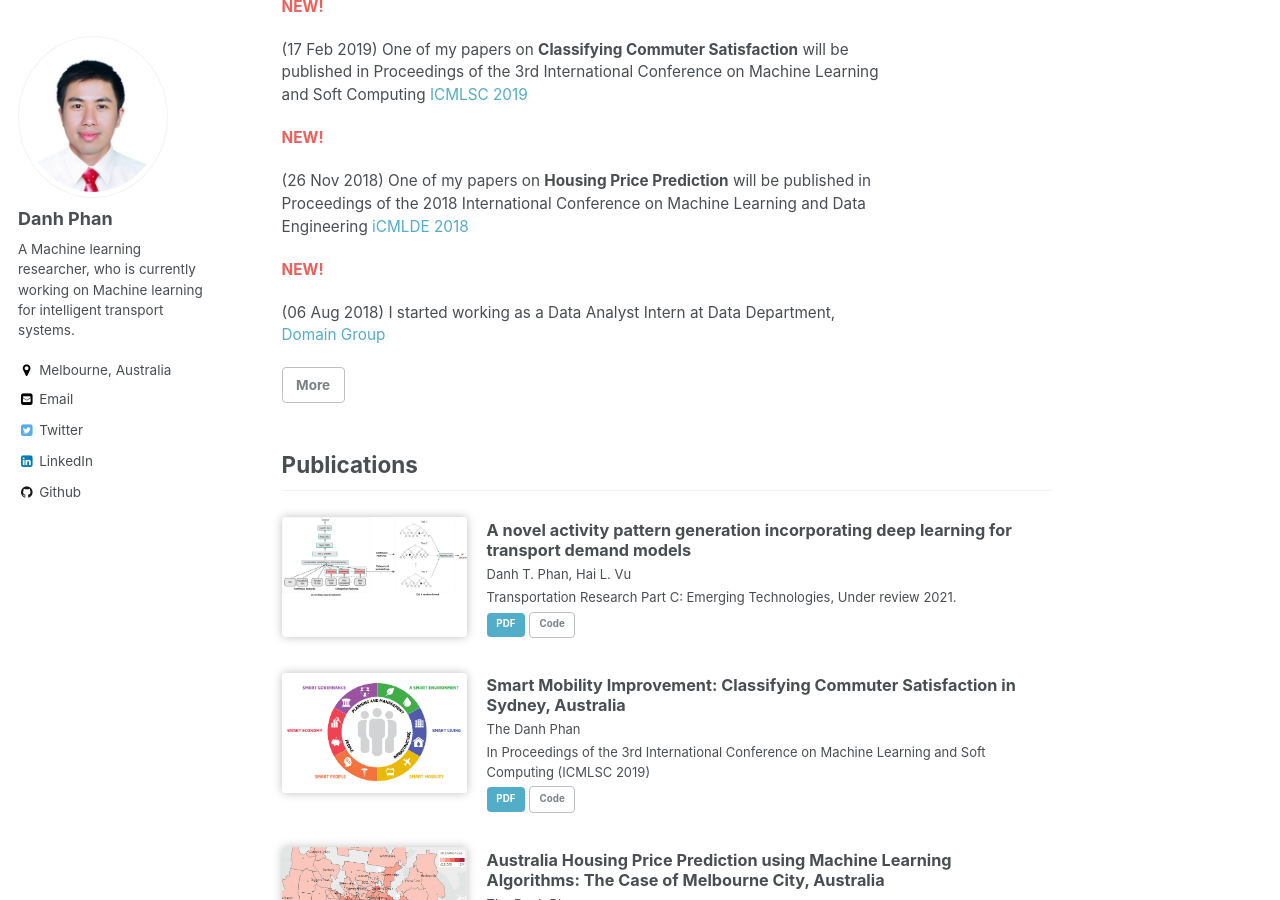
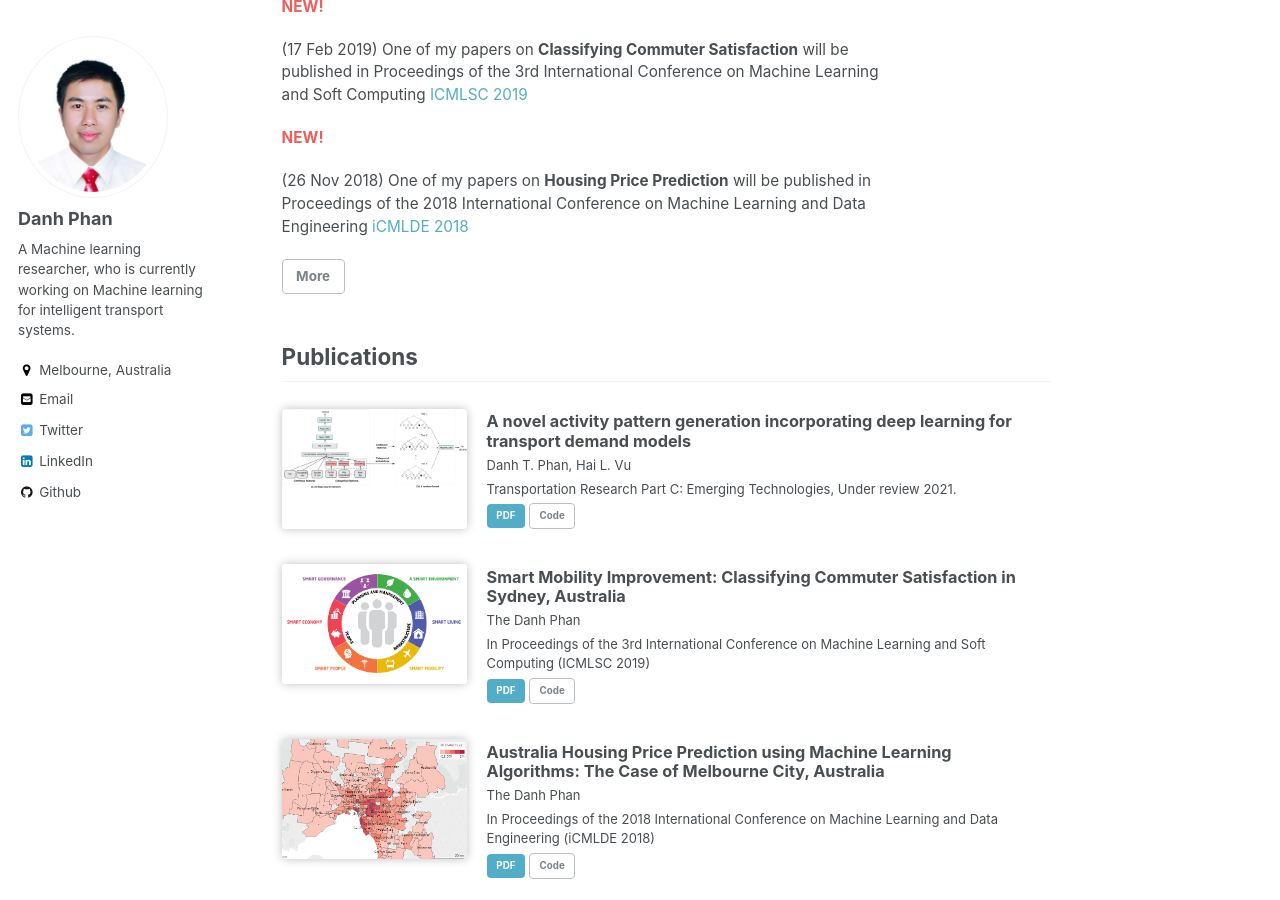
Before and after one commit to danhphan/danhphan.github.io.bak, a Jekyll site: the page built from index.html, in a window 1280 px wide and 900 px high, scrolled down 675 px. Built offline with Jekyll 4.4.1, drawn with Linux system fonts in a browser that asks for light colours; a script that is not in the unit is left out; the list of posts is cut into pages by our own code.

Commit message:
update news

```diff
--- a/_data/news.yml
+++ b/_data/news.yml
@@ -6,7 +6,6 @@ main:
   - "(18 Apr 2019) I received Macquarie University [Award for Academic Excellence](https://students.mq.edu.au/admin/scholarships-and-financial-support/high-achievers)"
   - "(17 Feb 2019) One of my papers on **Classifying Commuter Satisfaction** will be published in Proceedings of the 3rd International Conference on Machine Learning and Soft Computing [ICMLSC 2019](http://www.icmlsc.org/2019.html)"
   - "(26 Nov 2018) One of my papers on **Housing Price Prediction** will be published in Proceedings of the 2018 International Conference on Machine Learning and Data Engineering [iCMLDE 2018](http://www.icmlde.net.au/Home.aspx)"
-  - "(06 Aug 2018) I started working as a Data Analyst Intern at Data Department, [Domain Group](https://domain.com.au)"
 
 all:
   - "(26 Feb 2020) Begining my PhD journey at [the Institute of Transport Studies](https://www.monash.edu/engineering/its), Monash University, where I am working on applied machine learning for intelligent transport systems."
```
